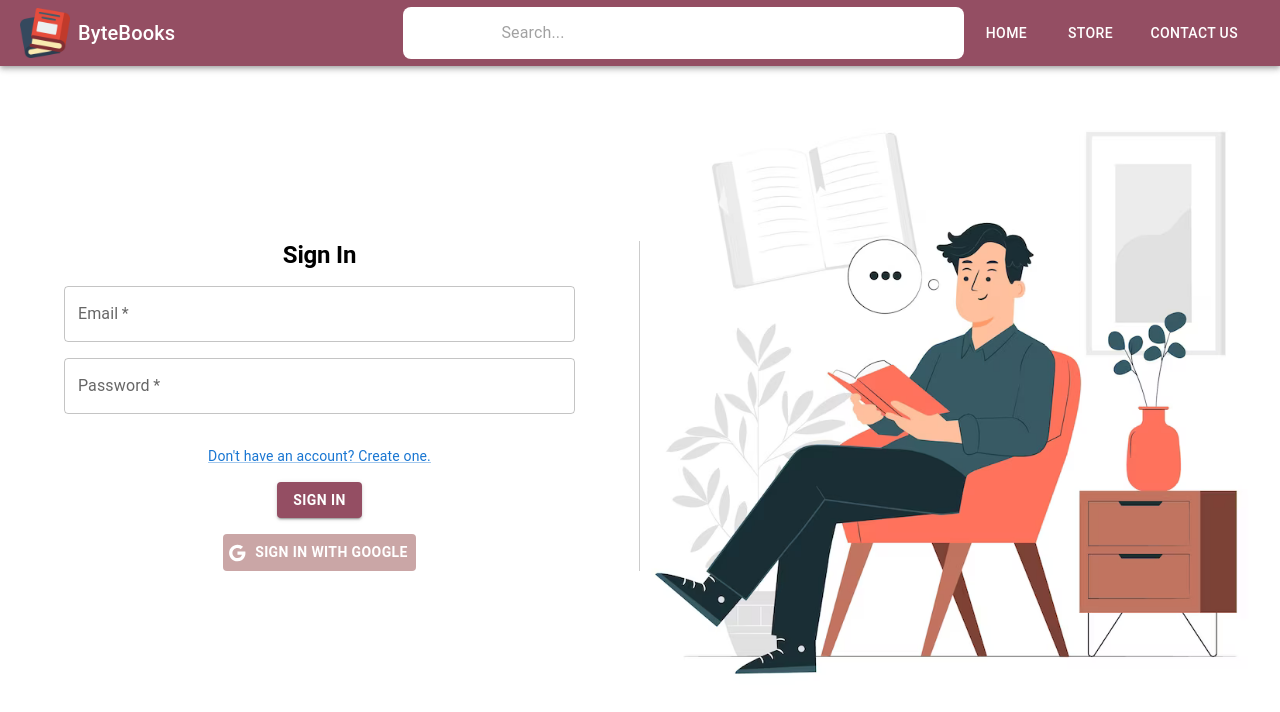
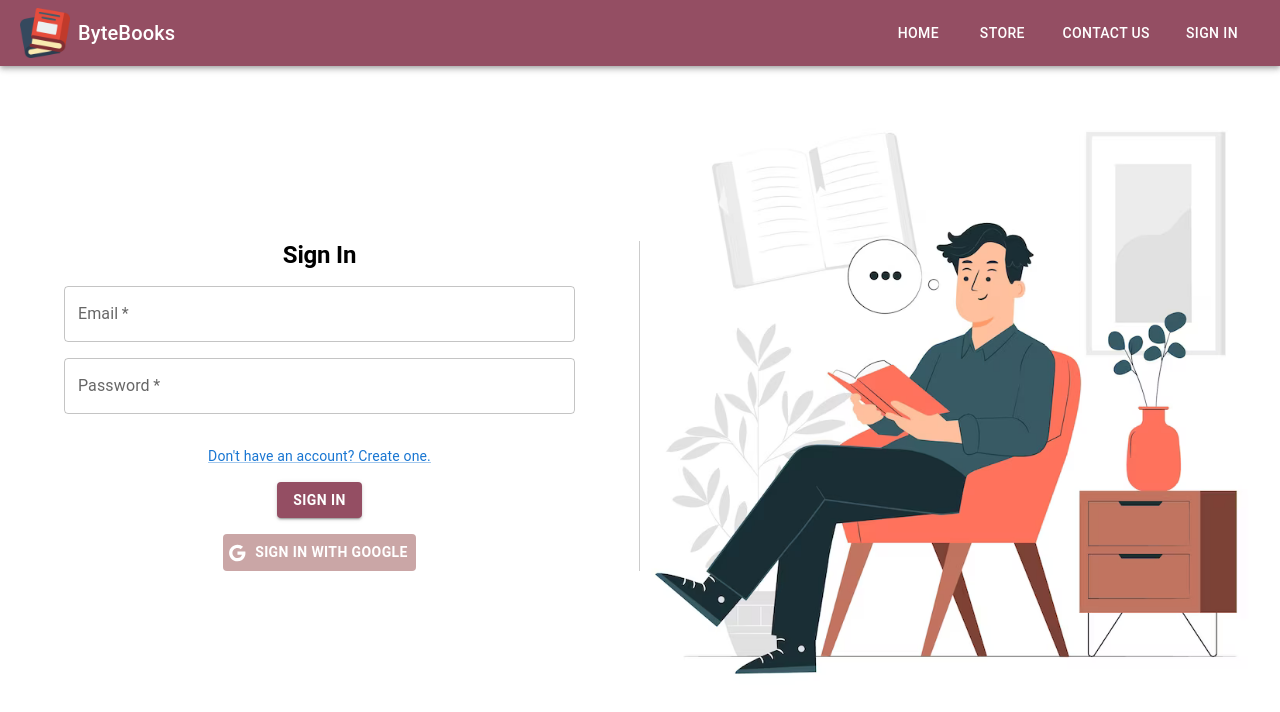
Before and after one commit to Mostafa-Elshahawy/Byte-Books, a React (Create React App) app in the folder byte-books-frontend/: page /login in a window 1280 px wide. Shown: the top 712 px of the page. Built offline with nearby package versions, Linux system fonts and the light colour scheme.

Commit message:
added some changes to login and the navigation bar

```diff
--- a/byte-books-frontend/src/components/navbar.js
+++ b/byte-books-frontend/src/components/navbar.js
@@ -1,8 +1,7 @@
 import React, { useState } from 'react';
-import { AppBar, Toolbar, IconButton, Typography, Button, createTheme, ThemeProvider, InputBase} from '@mui/material';
+import { AppBar, Toolbar, IconButton, Typography, Button, createTheme, ThemeProvider} from '@mui/material';
 import ExitToAppIcon from '@mui/icons-material/ExitToApp';
 import ShoppingCartIcon from '@mui/icons-material/ShoppingCart';
-import SearchIcon from '@mui/icons-material/Search';
 import { Link } from 'react-router-dom';
 import Axios from 'axios';
 
@@ -65,8 +64,7 @@ const styles = {
 
 const Navbar = () => {
     const [isLoggedIn, setIsLoggedIn] = useState(!!sessionStorage.getItem('loginStatus'));
-    const [searchQuery,setSearchQuery] = useState('');
-    //const history = useHistory();
+    console.log(isLoggedIn);
     const handleLogout = async () => {
         try {
             const response = await Axios.post('http://localhost:8000/logout');
@@ -80,18 +78,6 @@ const Navbar = () => {
         }
     };
 
-    const handleSearchQuery =(e) =>{
-        setSearchQuery(e.target.value);
-    };
-
-    const handleSearchSubmit = (e) =>{
-        // if (e.key === 'Enter') {
-        //     e.preventDefault();
-        //     if (searchQuery.trim() !== '') {
-        //         history.push(`/search?q=${encodeURIComponent(searchQuery.trim())}`);
-        //     }
-        // }
-    };
 
     return (
         <ThemeProvider theme={theme}>
@@ -103,18 +89,6 @@ const Navbar = () => {
                     <Typography variant="h6" component={Link} to='/main' style={{ flexGrow: 1, textDecoration: 'none', color: 'inherit' }}>
                         ByteBooks
                     </Typography>
-                    <div style={styles.search}>
-                        <div style={styles.searchIcon}>
-                            <SearchIcon />
-                        </div>
-                        <InputBase
-                            placeholder="Search..."
-                            style={styles.inputInput}
-                            value={searchQuery}
-                            onChange={handleSearchQuery}
-                           onKeyDown={handleSearchSubmit}
-                        />
-                    </div>
                     <Button component={Link} to='/main' color='inherit' sx={styles.button}>
                         Home
                     </Button>
@@ -145,7 +119,7 @@ const Navbar = () => {
                         </>
                     )}
 
-                    {isLoggedIn === 2 && (
+                    {isLoggedIn !== 2 && isLoggedIn !== 1 && (
                         <Button component={Link} to='/login' color='inherit' sx={styles.button}>
                             Sign In
                         </Button>
--- a/byte-books-frontend/src/pages/loginPage.js
+++ b/byte-books-frontend/src/pages/loginPage.js
@@ -46,13 +46,18 @@ const LoginPage = () => {
 
     };
 
-    // Check if the current URL contains the callback path from Google OAuth
+
     React.useEffect(() => {
         const url = new URL(window.location.href);
-        if (url.pathname === '/auth/google/callback' && url.search === '') {
-            handleUserAuthentication();
+        if (url.pathname === '/auth/google/callback') {
+            const code = url.searchParams.get('code');
+            if (code) {
+                handleUserAuthentication();
+            } else {
+                console.error('Code not found in query parameters');
+            }
         }
-    }, []); // Empty dependency array to run this effect only once
+    }, []);
     return (
         <div>
         <Navbar />
```
